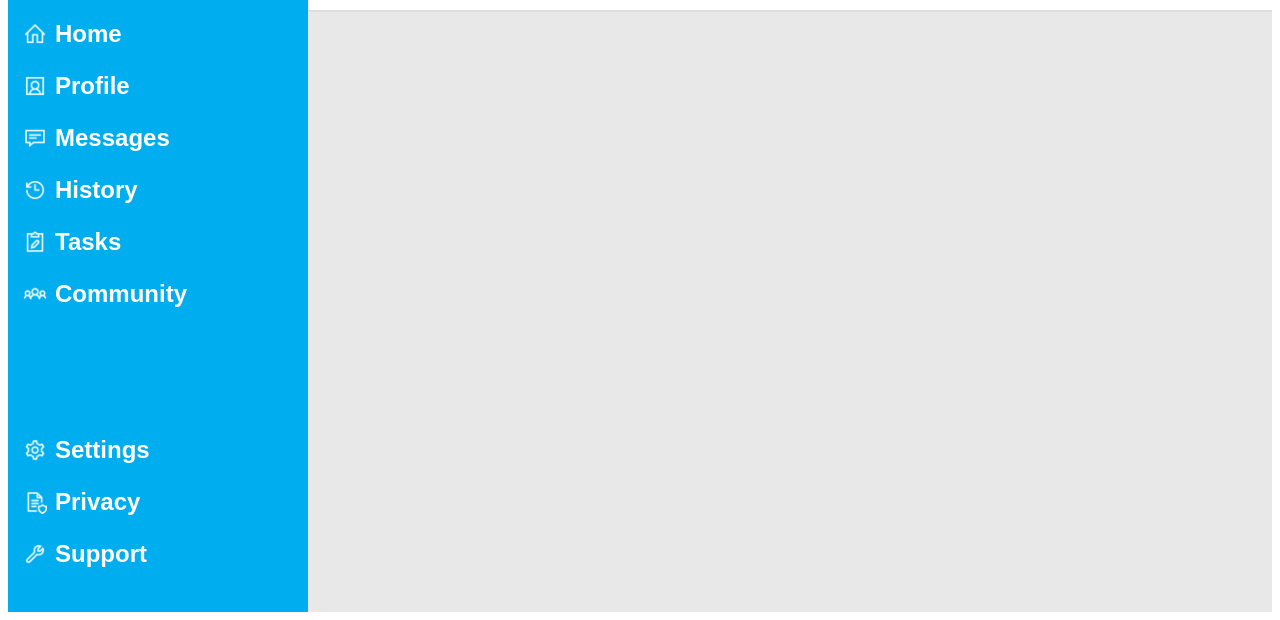
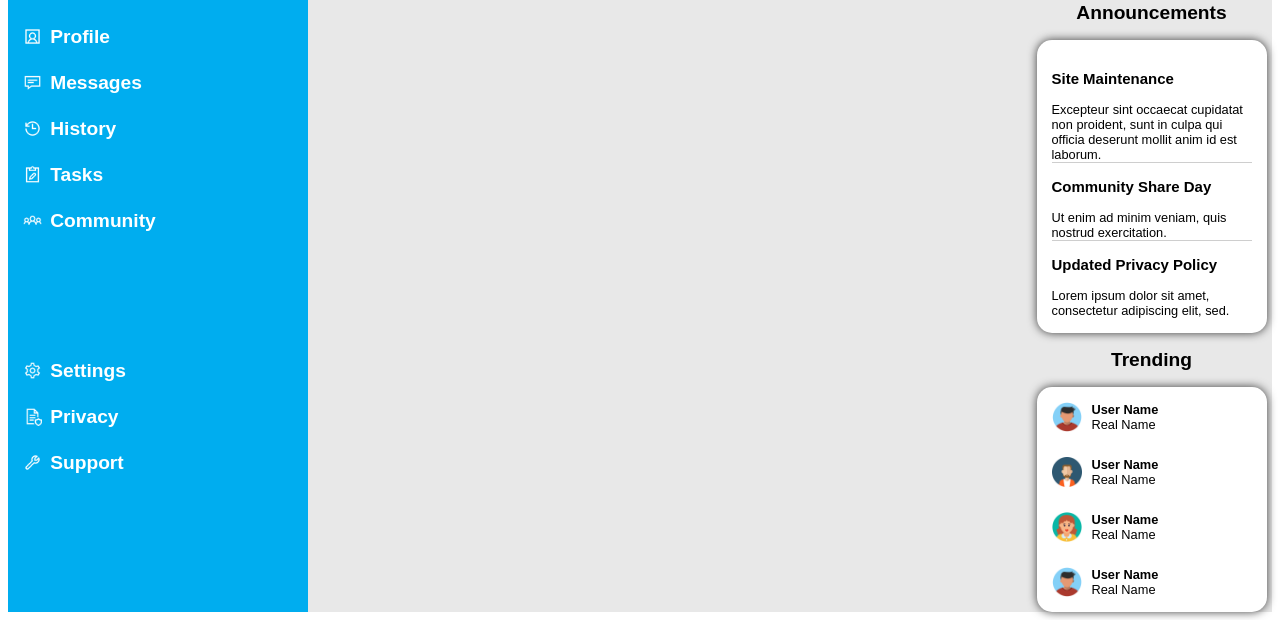
Before and after one commit to GucciGangnam/Admin_dashboard, a plain HTML site: page index.html in a window 1280 px wide. Shown: the part 196-816 px from the top of the page. Drawn offline with Linux system fonts and the light colour scheme.

Commit message:
right side of flex done announcement and tending

```diff
--- a/index.html
+++ b/index.html
@@ -66,7 +66,60 @@
             </div>
         </div>
         <div class="main">
+            <div class="main-left-flex">
+                <div class="article-flex">
 
+                </div>
+            </div>
+
+            <div class="main-right-flex">
+                <div class="main-titles" id="announcement-title">
+                    <h2>Announcements</h2>
+                </div>
+                <div class="announcement-card">
+                    <h3>Site Maintenance</h3>
+                    Excepteur sint occaecat cupidatat non proident, sunt in culpa qui officia deserunt mollit anim id est laborum.
+                    <div class="annnouncement-seperator"></div>
+                    <h3>Community Share Day</h3>
+                    Ut enim ad minim veniam, quis nostrud exercitation.
+                    <div class="annnouncement-seperator"></div>
+                    <h3>Updated Privacy Policy</h3>
+                    Lorem ipsum dolor sit amet, consectetur adipiscing elit, sed.
+                </div>
+                <div class="main-titles" id="trending-title">
+                    <h2>Trending</h2>
+                </div>
+                <div class="trending-card">
+                    <div class="trending-profile">
+                        <img src="img/male_boy_person_people_avatar_icon_159358.png" style="width: 30px">
+                        <div>
+                            <button class="user-name-btn">User Name</button>
+                            <div>Real Name</div>
+                        </div>
+                    </div>
+                    <div class="trending-profile">
+                        <img src="img/Avatar-Profile-Vector-PNG-Cutout.png" style="width: 30px">
+                        <div>
+                            <button class="user-name-btn">User Name</button>
+                            <div>Real Name</div>
+                        </div>
+                    </div>
+                    <div class="trending-profile">
+                        <img src="img/Avatar-Profile-Vector-PNG-HD-Image.png" style="width: 30px">
+                        <div>
+                            <button class="user-name-btn">User Name</button>
+                            <div>Real Name</div>
+                        </div>
+                    </div>
+                    <div class="trending-profile">
+                        <img src="img/male_boy_person_people_avatar_icon_159358.png" style="width: 30px">
+                        <div>
+                            <button class="user-name-btn">User Name</button>
+                            <div>Real Name</div>
+                        </div>
+                    </div>
+                </div>
+            </div>
         </div>
     </div>
 </body>
--- a/style.css
+++ b/style.css
@@ -5,7 +5,7 @@ body {
 
 .main-container {
     display: grid;
-    grid-template-columns: minmax(200px, 300px) 3fr;
+    grid-template-columns: minmax(160px, 300px) 3fr;
     grid-template-rows: minmax(150px, 200px) 3fr;
     width: 100%;
     height: 100vh;
@@ -104,14 +104,12 @@ body {
     grid-row: 2 / 3;
     background-color: #00adef;
     display: flex;
-
 }
     .button-container {
         display: flex;
         flex-direction: column;
         width: 100%;
         gap: 8px;
-
     }
         .page-btn {
             background-color: #00abef00;
@@ -119,7 +117,7 @@ body {
             border: none;
             text-align: left;
             padding: 8px;
-            font-size: 1.5em;
+            font-size: 1.2em;
             color: white;
             margin: 0px;
             display: inline-block;
@@ -143,4 +141,87 @@ body {
     grid-column: 2 / 3;
     grid-row: 2 / 3;
     background-color: rgb(232, 232, 232);
+    display: grid;
+    grid-template-columns: 3fr 1fr;
+
 }
+
+    .main-right-flex {
+        display: flex;
+        flex-direction: column;
+        align-items: center;
+        gap: 0px;
+        margin-top: 15px;
+        font-size: 0.8em;
+
+    }
+
+        .announcement-card {
+            background-color: white;
+            padding: 15px;
+            width: 80%;
+            border-radius: 15px;
+            box-shadow: 0px 0px 10px 0px rgba(0,0,0,0.75);
+            min-width: 200px;
+
+        }
+        .annnouncement-seperator {
+            height: 1px;
+            background-color: rgb(206, 206, 206);
+            width: 100%;
+
+        }
+        .trending-card {
+            background-color: white;
+            display: flex;
+            flex-direction: column;
+            gap: 25px;
+            padding: 15px;
+            width: 80%;
+            border-radius: 15px;
+            box-shadow: 0px 0px 10px 0px rgba(0,0,0,0.75);
+            min-width: 200px;
+        }
+            .trending-profile {
+            display: flex;
+            align-items: center;
+            gap: 10px;
+            }
+            .user-name-btn {
+                border: none;
+                background-color: rgba(222, 222, 222, 0);
+                font-weight: bold;
+                padding: 0px;
+                margin: 0px;
+                font-size: 1em;
+                cursor: pointer;
+            }
+            .user-name-btn:hover {
+                color: salmon;
+            }
+    .main-left-flex {
+       display: flex;
+       min-width: 200px;
+       flex-wrap: wrap;
+       gap: 25px;
+       justify-content: start;
+       font-size: 0.8em;
+       margin-top: 15px;
+       margin-left: 15px;
+
+    }
+    .main-cards-flex {
+
+
+    }
+        .main-card {
+            background-color: white;
+            display: flex;
+            flex-direction: column;
+            justify-content: space-between;
+            border-radius: 15px;
+            box-shadow: 0px 0px 10px 0px rgba(0,0,0,0.75);
+            padding: 15px;
+            height: 200px;
+            min-width: 200px;
+        }
```
Also changed, not shown: img/Avatar-Profile-Vector-PNG-Cutout.png (added), img/Avatar-Profile-Vector-PNG-HD-Image.png (added).
